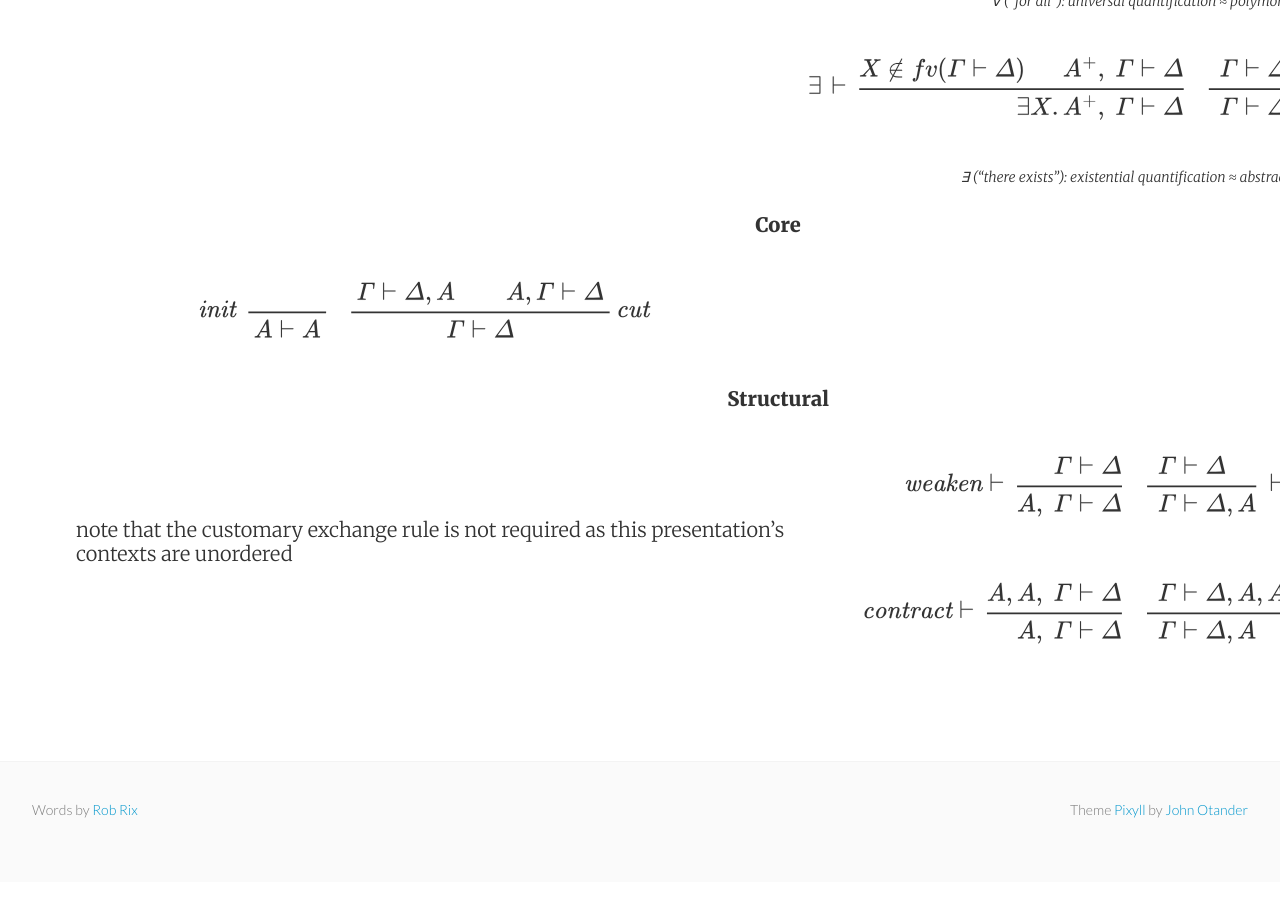
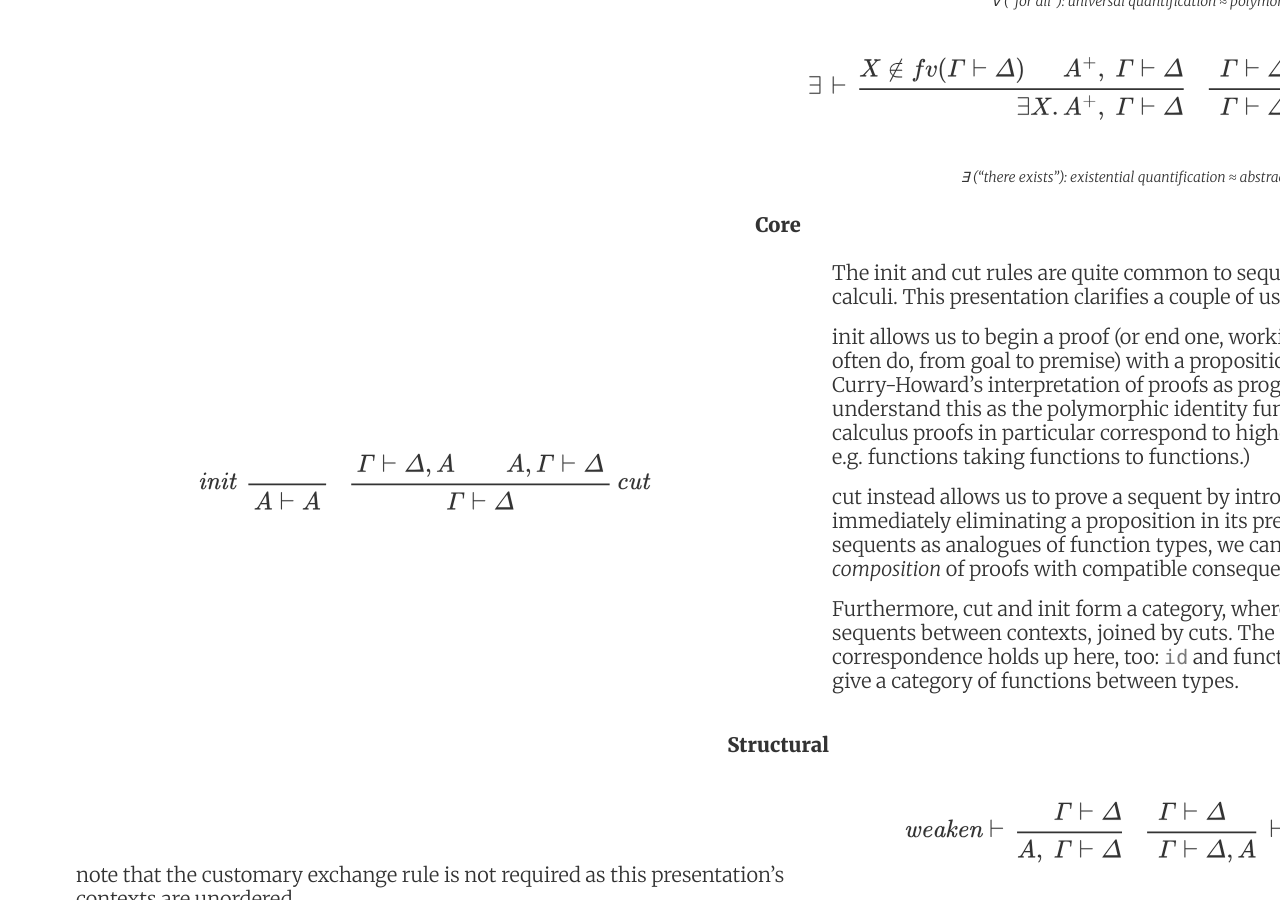
Before and after one commit to robrix/robrix.github.io, a Jekyll site: the page docs/posts/2021-06-07-duality/index.html, which Jekyll copies as it is, in a window 1280 px wide and 900 px high, scrolled down 4372 px. Built offline with Jekyll 4.4.1, drawn with Linux system fonts in a browser that asks for light colours; some of the changed text lies outside the part shown.

Commit message:
:memo: the core rules.

```diff
--- a/docs/posts/2021-06-07-duality/index.html
+++ b/docs/posts/2021-06-07-duality/index.html
@@ -59,7 +59,7 @@
   <h1>Duality</h1>
   <span class="post-meta">Jun 7, 2021</span><br>
 
-  <span class="post-meta small">14 minute read</span>
+  <span class="post-meta small">15 minute read</span>
 </div>
 
 <article class="post-content">
@@ -623,6 +623,8 @@ translations of CBN and CBV function types into polarized calculi
 </tr>
 <tr>
 <td colspan="2" rowspan="4">
+<p>
+</p>
 </td>
 <td colspan="2">
 <span class="math display">$$
@@ -697,6 +699,18 @@ translations of CBN and CBV function types into polarized calculi
         $$</span>
 </td>
 <td colspan="2">
+<p>
+The init and cut rules are quite common to sequent (and other) calculi. This presentation clarifies a couple of useful properties.
+</p>
+<p>
+init allows us to begin a proof (or end one, working bottom-up as we often do, from goal to premise) with a proposition given to us. Under Curry-Howard’s interpretation of proofs as programs, we can understand this as the polymorphic identity function, <code>id</code>. (Sequent calculus proofs in particular correspond to higher-order programs, e.g. functions taking functions to functions.)
+</p>
+<p>
+cut instead allows us to prove a sequent by introducing and immediately eliminating a proposition in its premises. Again taking sequents as analogues of function types, we can think of it as the <em>composition</em> of proofs with compatible consequents and hypotheses.
+</p>
+<p>
+Furthermore, cut and init form a category, where the morphisms are sequents between contexts, joined by cuts. The Curry-Howard correspondence holds up here, too: <code>id</code> and function composition give a category of functions between types.
+</p>
 </td>
 </tr>
 <tr>
```
Also changed, not shown: docs/feed.xml (+14 -0 lines), posts/2021-06-07-duality.md (+5 -0 lines).
